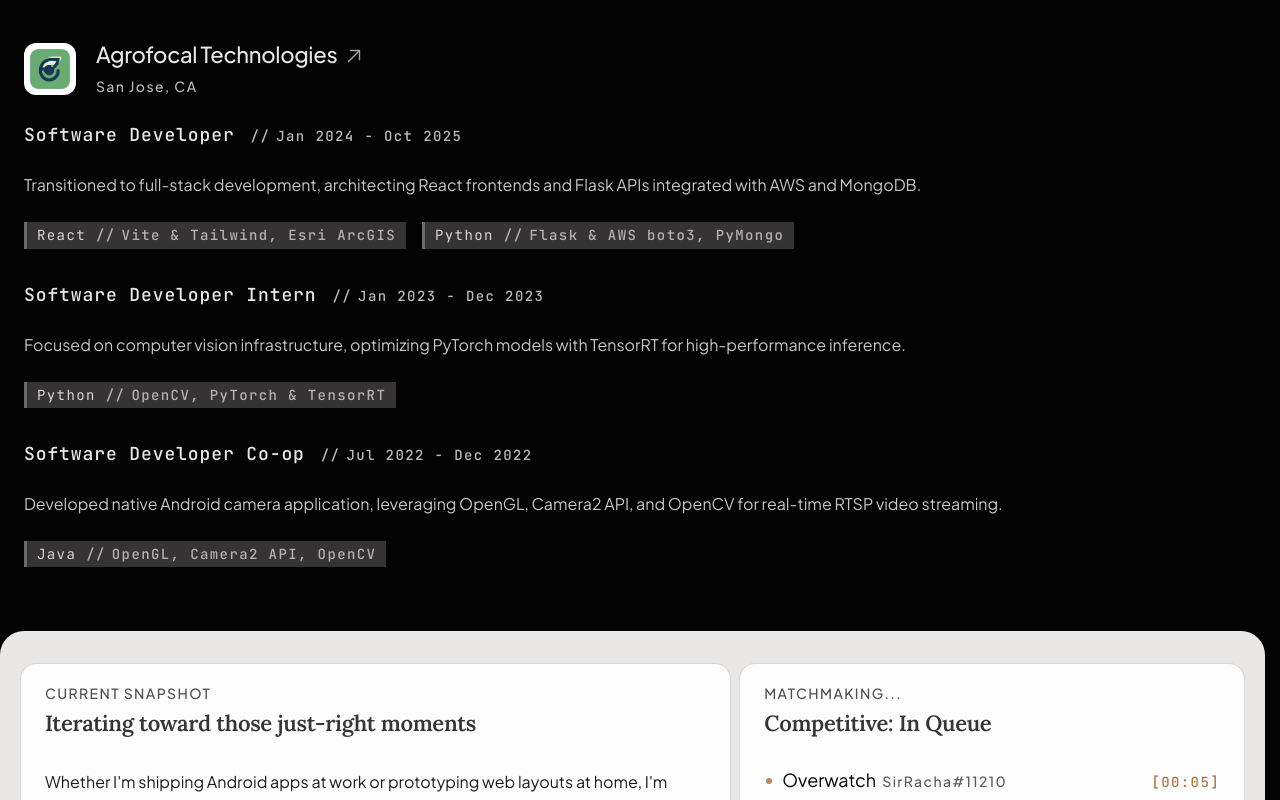
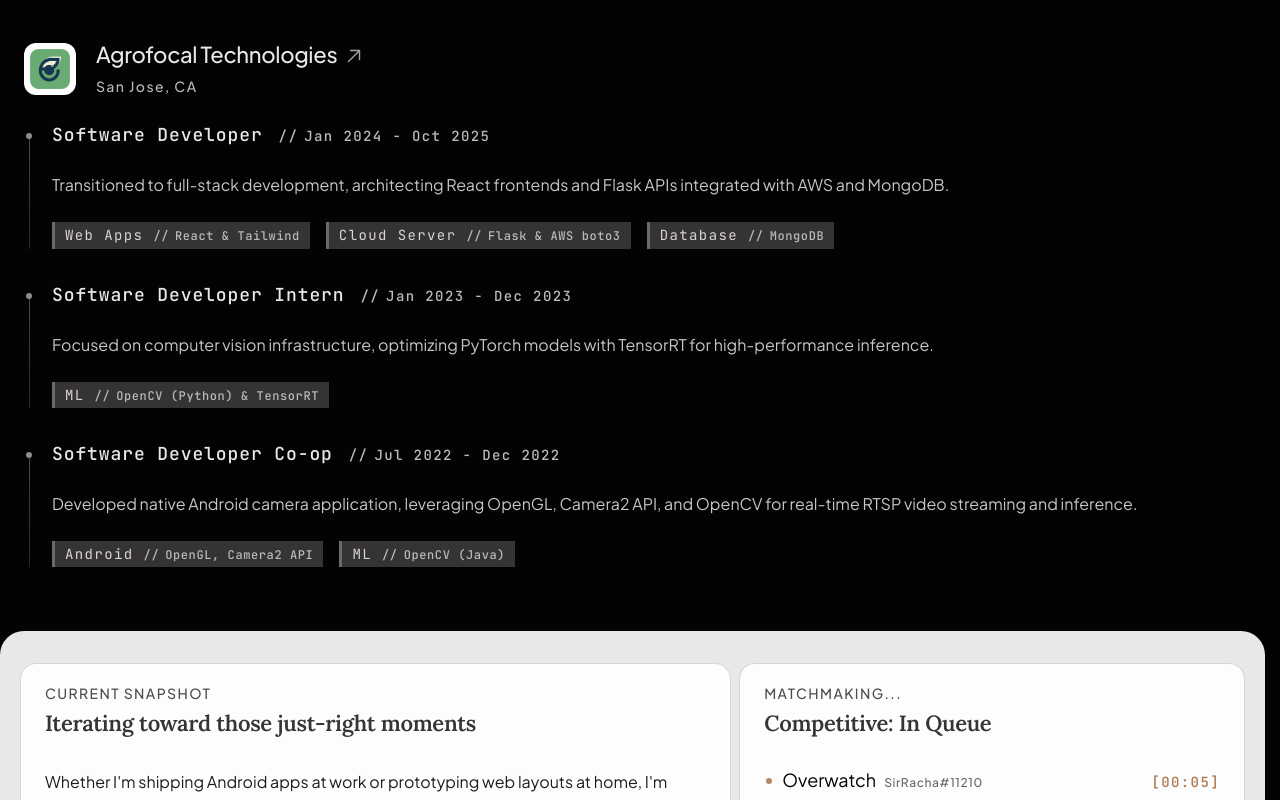
Before and after one commit to jwang9228/personal-site, a Next.js app: page / in a window 1280 px wide. Shown: the part 600-1400 px from the top of the page. Built offline with nearby package versions, Linux system fonts and the light colour scheme.

Commit message:
Add timeline divider to experiences, consolidate position skills

```diff
--- a/src/app/components/about/Games.tsx
+++ b/src/app/components/about/Games.tsx
@@ -26,9 +26,9 @@
               ease: 'easeInOut'
             }}
           />
-          <hgroup className='flex items-baseline gap-1.5 min-w-0'>
+          <hgroup className='flex items-baseline gap-2 min-w-0'>
             <h3 className='leading-none shrink-0'>{MAIN_GAME}</h3>
-            <h4 className='text-xs text-background/65
+            <h4 className='text-micro text-background/60
               truncate leading-none'>
               {MAIN_GAME_TAG}
             </h4>
--- a/src/app/components/work/Experience.tsx
+++ b/src/app/components/work/Experience.tsx
@@ -1,7 +1,7 @@
 import { EXPERIENCES, ExperienceSection, Position } from '@/app/lib/constants';
+import { PiArrowUpRight } from 'react-icons/pi';
 import Image from 'next/image';
 import Link from 'next/link';
-import { PiArrowUpRight } from 'react-icons/pi';
 import SkillsList from './SkillsList';
 
 export default function Experience() {
@@ -62,7 +62,12 @@
 
 function PositionSection({ position } : { position: Position }) {
   return (
-    <section className='flex flex-col gap-y-base'>
+    <section className='relative flex flex-col gap-y-base pl-7'>
+      <div className='absolute left-xxs top-3 bottom-0 flex flex-col items-center w-1.5'>
+        <div className='size-1.5 rounded-full bg-primary/60 shrink-0' />
+        <div className='w-px h-full
+          bg-linear-to-b from-primary-muted/50 via primary-muted/50 to-primary-muted/25' />
+      </div>
       <hgroup className='flex flex-col tablet:flex-row items-baseline
         gap-x-4 gap-y-xs font-mono'
       >
--- a/src/app/components/work/SkillsList.tsx
+++ b/src/app/components/work/SkillsList.tsx
@@ -6,14 +6,12 @@
       {skills.map(skill => (
         <li
           key={skill.skill}
-          className='flex gap-x-sm text-xs text-primary/90 font-normal font-mono select-none
+          className='flex items-baseline gap-x-sm text-xs text-primary/90 font-normal font-mono select-none
             px-sm py-xxs bg-primary-muted/35 border-l-2 tablet:border-l-3 border-primary/30'
         >
           {skill.skill}
           {skill.detail && (
-            <span className='flex gap-x-1.5 text-xs
-              font-mono text-primary/70'
-            >
+            <span className='flex gap-x-1.5 text-micro text-primary/75'>
               <span>//</span>
               <span>{skill.detail}</span>
             </span>
--- a/src/app/components/work/Work.tsx
+++ b/src/app/components/work/Work.tsx
@@ -14,7 +14,8 @@
         <p className='text-xs text-primary/85 uppercase'>
           Experience
         </p>
-        <div className='h-px laptop:h-[2px] w-full bg-linear-to-r from-primary/30 via-primary/25 to-transparent' />
+        <div className='h-px laptop:h-[2px] w-full
+          bg-linear-to-r from-primary/30 via-primary/25 to-primary/15 tablet:to-primary/5' />
       </div>
       <Experience />
     </section>
--- a/src/app/globals.css
+++ b/src/app/globals.css
@@ -20,6 +20,11 @@
 
 /* Typescale */
 @theme {
+  --text-micro: 0.75rem;
+  --text-micro--font-weight: 500;
+  --text-micro--line-height: 1.5;
+  --text-micro--letter-spacing: 0.05em;
+
   --text-xs: 0.875rem;
   --text-xs--font-weight: 500;
   --text-xs--line-height: 1.6;
--- a/src/app/lib/constants.ts
+++ b/src/app/lib/constants.ts
@@ -10,7 +10,8 @@
   logo: string,
   link: string,
   location: string,
-  positions: Position[]
+  positions: Position[],
+  showcase?: React.ReactNode;
 };
 
 export interface Position {
@@ -41,8 +42,7 @@
           'delivering fault-tolerant transaction flows for reliable daily commerce.'
         ].join(' '),
         skills: [
-          { skill: 'Android', detail: 'Kotlin' },
-          { skill: 'Jetpack', detail: 'Compose & Room' },
+          { skill: 'Android', detail: 'Kotlin & Jetpack Compose' },
           { skill: 'NEXGO SDK' }
         ]
       }
@@ -63,8 +63,9 @@
           'integrated with AWS and MongoDB.'
         ].join(' '),
         skills: [
-          { skill: 'React', detail: 'Vite & Tailwind, Esri ArcGIS' },
-          { skill: 'Python', detail: 'Flask & AWS boto3, PyMongo' }
+          { skill: 'Web Apps', detail: 'React & Tailwind' },
+          { skill: 'Cloud Server', detail: 'Flask & AWS boto3' },
+          { skill: 'Database', detail: 'MongoDB' },
         ]
       },
       {
@@ -75,7 +76,7 @@
           'optimizing PyTorch models with TensorRT for high-performance inference.'
         ].join(' '),
         skills: [
-          { skill: 'Python', detail: 'OpenCV, PyTorch & TensorRT' }
+          { skill: 'ML', detail: 'OpenCV (Python) & TensorRT' }
         ]
       },
       {
@@ -84,10 +85,11 @@
         description: [
           'Developed native Android camera application,',
           'leveraging OpenGL, Camera2 API, and OpenCV',
-          'for real-time RTSP video streaming.'
+          'for real-time RTSP video streaming and inference.'
         ].join(' '),
         skills: [
-          { skill: 'Java', detail: 'OpenGL, Camera2 API, OpenCV' }
+          { skill: 'Android', detail: 'OpenGL, Camera2 API' },
+          { skill: 'ML', detail: 'OpenCV (Java)' }
         ]
       }
     ]
--- a/src/app/projects/page.jsx
+++ /dev/null
@@ -1,12 +0,0 @@
-import Projects from '../components/projects/Projects';
-
-export const metadata = {
-  title: 'Projects',
-  description: "Justin Wang's personal coding projects and highlight of skills and technologies used."
-};
-
-export default function Page() {
-  return (
-    <Projects />
-  )
-}
```
